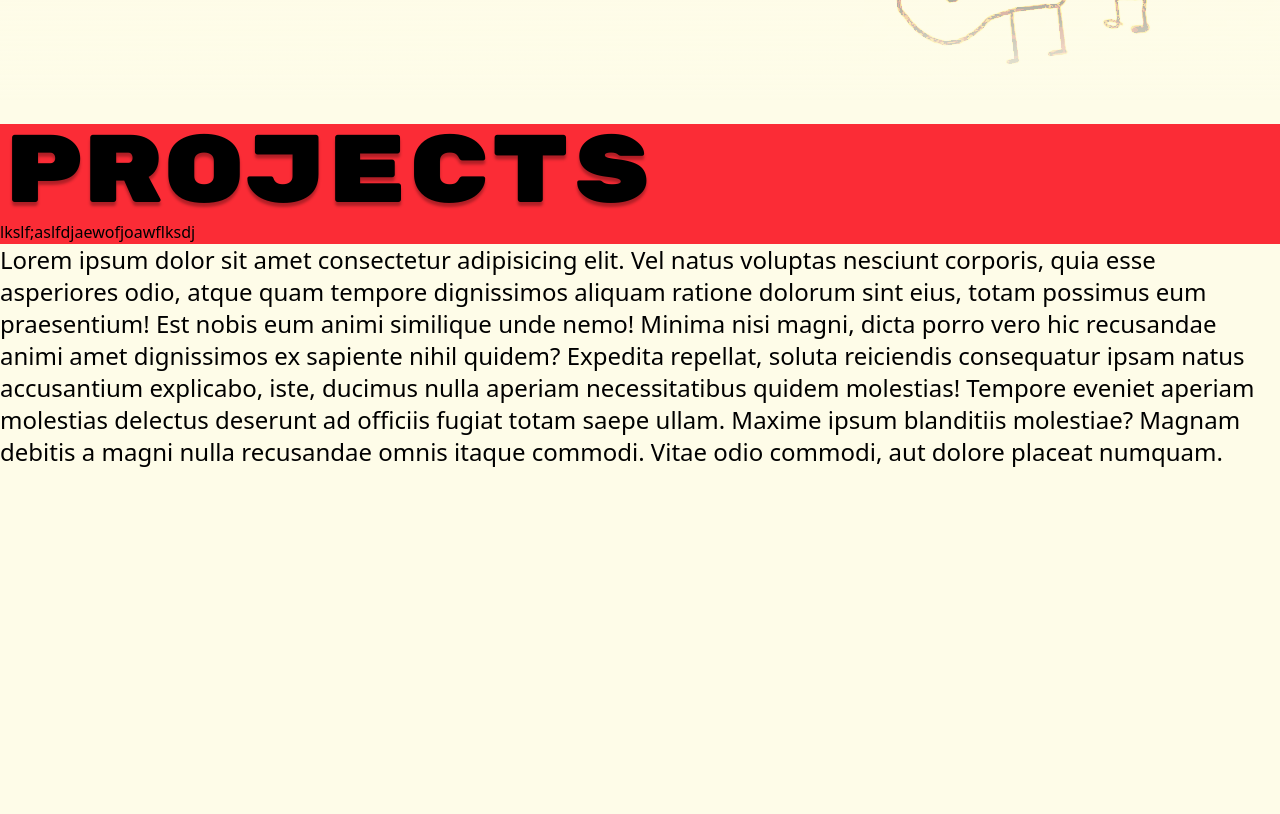
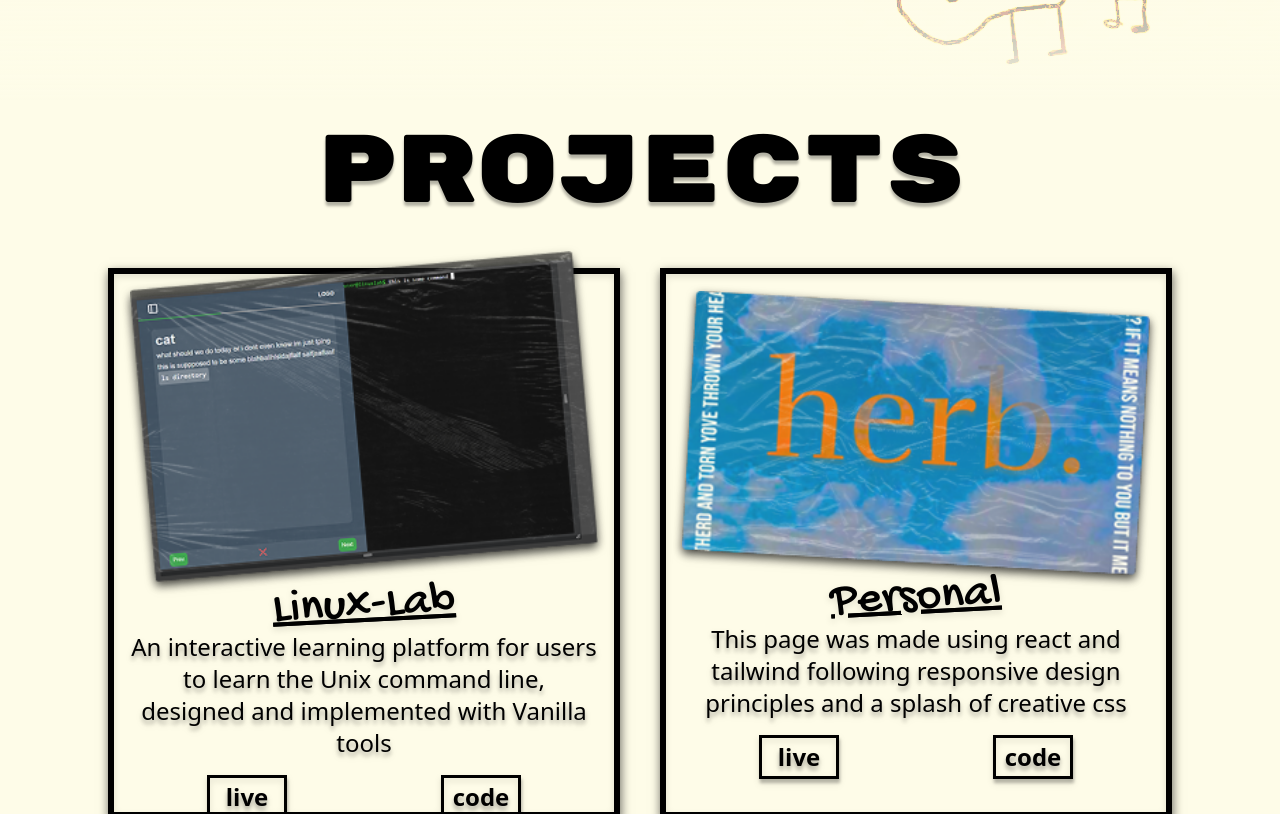
Before and after one commit to herba1/personal-page, a React (Vite) app: page / in a window 1280 px wide. Shown: the part 1740-2554 px from the top of the page. Before the commit the page ends 2208 px from the top, so only its background shows below. Built offline with nearby package versions, Linux system fonts and the light colour scheme.

Commit message:
Project card and grids intial implementation

```diff
--- a/src/App.css
+++ b/src/App.css
@@ -3,3 +3,7 @@
   mix-blend-mode: difference;
   filter: invert();
 }
+
+.title-fluid{
+  font-size: clamp(2rem, 15vw, 4rem);
+}
--- a/src/App.jsx
+++ b/src/App.jsx
@@ -3,19 +3,13 @@ import Navbar from "./components/Navbar/Navbar.jsx";
 import Hero from "./components/Hero/Hero.jsx";
 import About from "./components/About/About.jsx";
 import Title from "./components/Title.jsx";
+import Projects from "./components/Projects/Projects.jsx";
 
-function Projects(){
-  return(
-    <div className="projects__container bg-red-500 min-h-5">
-      <Title title={"Projects"}/>
-      lkslf;aslfdjaewofjoawflksdj
-    </div>
-  );
-}
+import './components/Cards/Cards.css';
 
 function App() {
   return (
-    <div className=" ">
+    <div className=" overflow-x-clip ">
       <Navbar />
       <Hero />
       <About />
--- /dev/null
+++ b/src/components/Projects/Projects.jsx
@@ -0,0 +1,101 @@
+import Title from "../Title";
+import SectionFade from "../SectionFade";
+
+const PROJECT_INFO = [
+  {
+    name: "Linux-Lab",
+    description:
+      "An interactive learning platform for users to learn the Unix command line, designed and implemented with Vanilla tools",
+    img: "/project_thumbnails/linux_lab_thumbnail.png",
+    code_link: "#",
+    live_link: "#",
+  },
+  {
+    name: "Personal",
+    description:
+      "This page was made using react and tailwind following responsive design principles and a splash of creative css",
+    img: "/project_thumbnails/personal_project_thumbnail.png",
+    code_link: "https://github.com/herba1/personal-page",
+    live_link: "https://github.com/herba1/personal-page",
+  },
+];
+
+function CardButton({ text="",link="#" }) {
+  return (
+    <button className=" transition active:scale-95 hover:scale-110 min-h-11 min-w-20 shadow-[1px_4px_3px_rgba(0,0,0,0.25)] font-extrabold font-work ease-out flex justify-center items-center text-center bg-transparent text-black border-3 border-b-black hover:bg-yellow-400 active:invert">
+      <a
+        href={link}
+        className=" text-shadow-sm flex items-center justify-center grow w-full  h-full font-sans font-extrabold text-2xl"
+      >
+       {text}
+      </a>
+    </button>
+  );
+}
+
+function CardText({ text=""}){
+  return (
+        <p className="text-shadow-sm text-base lg:text-2xl">{text}</p>
+  );
+}
+
+function CardTitle({ title="",live_link="#"}){
+  return(
+    <h2 className="  lg:text-5xl  active:text-black active:invert hover:text-[var(--secondary)] text-3xl -rotate-3 font-gochi underline transition 1s ease hover:scale-110">
+      <a href={live_link} className=" ">
+        {title}
+      </a>
+    </h2>
+  );
+}
+
+function CardImage({ live_link="#",img='' }){
+  return(
+    <a className=" shrink" href={live_link}>
+      <img
+        className=" shrink text-center active:rotate-0 active:scale-100 active:invert hover:drop-shadow-[0px_4px_15px_rgba(0,0,0,.5)] drop-shadow-[0px_4px_5px_rgba(0,0,0,0.7)] lg:w-2xl w-full  will-change-auto transition ease-out 1s hover:scale-110 hover:rotate-6"
+        src={img}
+        alt="thumbnail"
+      />
+    </a>
+  );
+}
+
+// FIX THE IMAGE OVERFLOW
+function Card({ project={} }){
+  return (
+    <article className="shadow-[1px_4px_10px_rgba(0,0,0,0.5)] card border-6 p-4 lg:min-w-md lg:max-w-lg lg:min-h-[500px] lg:h-[550px] min-w-xs max-w-md min-h-fit drop-shadow-md flex flex-col justify-center items-center">
+      <CardImage live_link={project.live_link} img={project.img}/>
+      <div className="text-center text_container">
+        <CardTitle live_link={project.live_link} title={project.name}/>
+        <CardText text={project.description}/>
+        <div className="button__containers flex justify-around py-4">
+          <CardButton link={project.live_link} text="live"/>
+          <CardButton link={project.code_link} text="code"/>
+        </div>
+      </div>
+    </article>
+  );
+}
+
+function Cards(){
+  const cardList = PROJECT_INFO.map((project)=>{
+    return(
+      <Card project={project} key={project.name}/>
+    );
+  });
+  return(
+    <div className="cards__container max-w-[var(--screen-limit)] p-12 grid gap-10 md:grid-cols-2">
+      {cardList}
+    </div>
+  );
+}
+
+export default function Projects(){
+  return (
+    <div className=" projects__container flex flex-col items-center justify-center">
+      <Title title={"Projects"} />
+      <Cards/>
+    </div>
+  );
+}
--- a/src/components/Title.jsx
+++ b/src/components/Title.jsx
@@ -1,7 +1,7 @@
 
 export default function Title({title}){
     return(
-    <h1 className=" mt-6 text-6xl lg:text-8xl text-shadow font-rubik">
+    <h1 className=" text-5xl max-w-dvw text-center  mt-6 sm:text-6xl lg:text-8xl text-shadow font-rubik">
        {title}
     </h1>
     );
--- a/src/index.css
+++ b/src/index.css
@@ -9,6 +9,7 @@
   --font-rubik: 'Rubik Mono One', sans-serif;
   --font-work: 'Work Sans', sans-serif;
   --font-gochi: 'Gochi Hand', sans-serif;
+  --screen-limit: 1440px;
 }
 
 /* Custom utility classes for your fonts */
```
Also changed, not shown: public/project_thumbnails/linux_lab_thumbnail.png (renamed from public/Linux Lab thumbnail.png), public/project_thumbnails/personal_project_thumbnail.png (renamed from public/personal project thumbnail.png), src/components/Cards/Cards.css (added).
